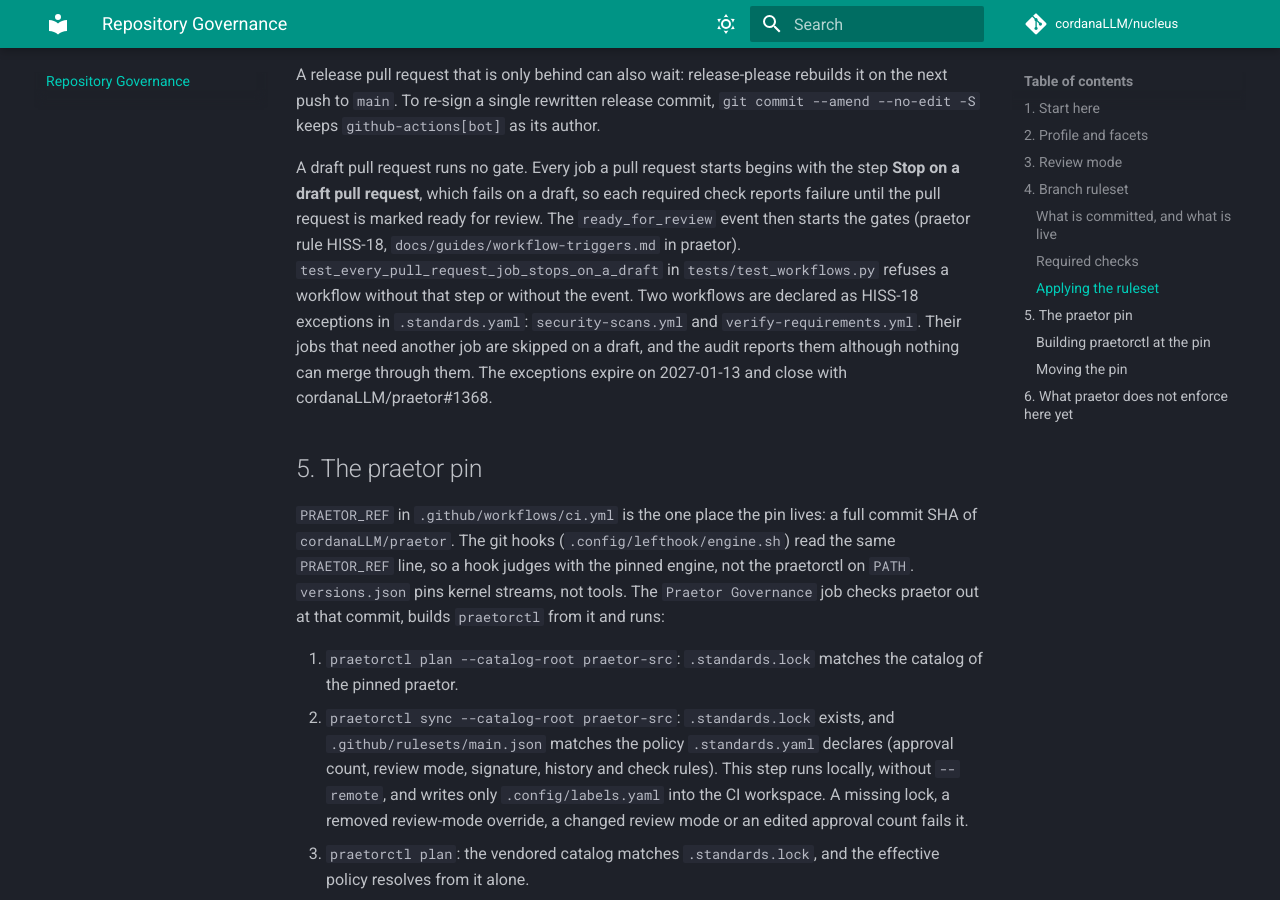
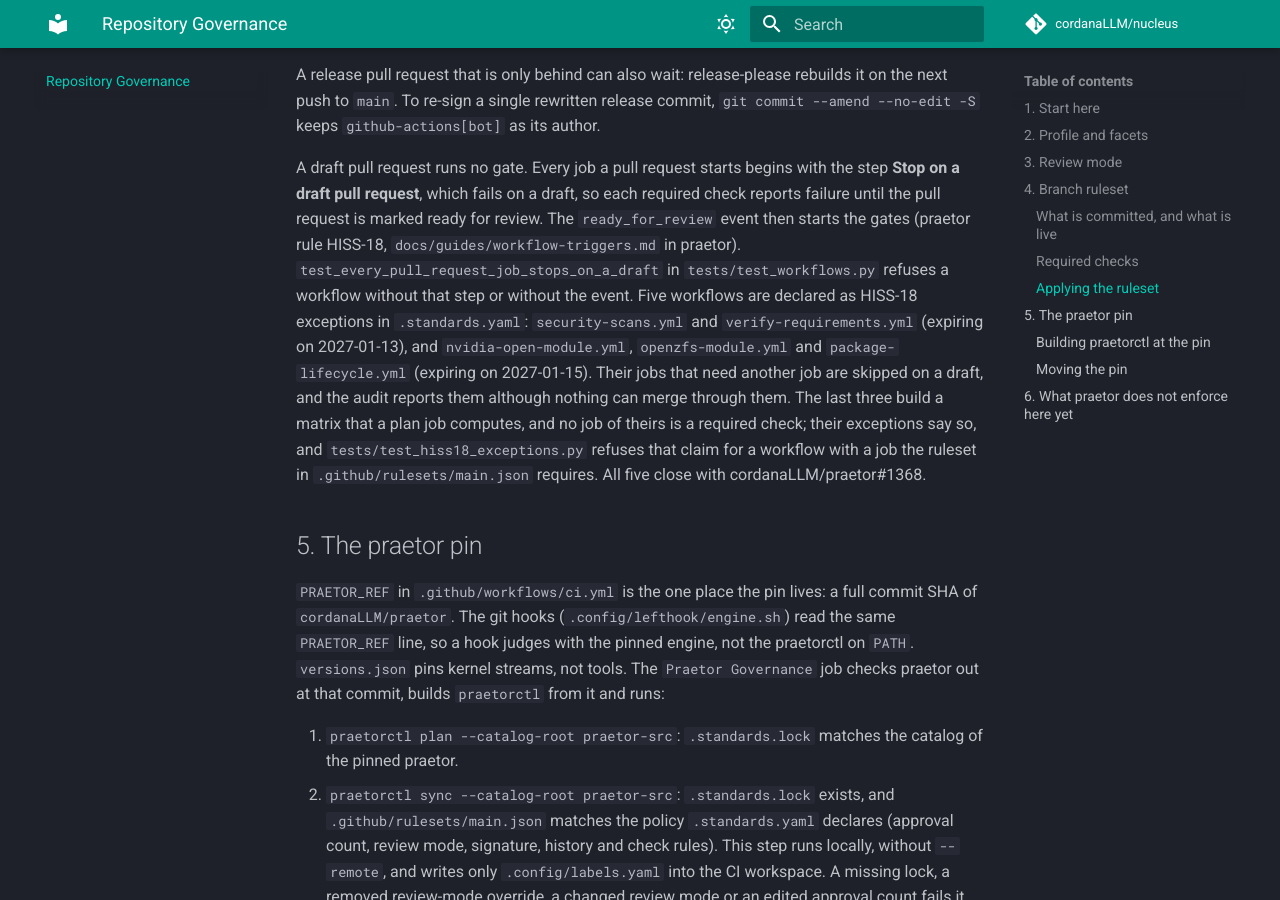
Before and after one commit to cordanaLLM/nucleus, an MkDocs documentation site: the page built from docs/repository-governance.md, in a window 1280 px wide and 900 px high, scrolled down 6027 px. Built offline with MkDocs 1.6.1 and Material for MkDocs 9.7.7, drawn with Linux system fonts in a browser that asks for light colours; comment, search, counter and statistics services are not loaded.

Commit message:
chore(ci): except the plan-matrix workflows from HISS-18 until praetor#1368 (#203)
* chore(ci): except the plan-matrix workflows from HISS-18 until praetor#1368

The audit reports nvidia-open-module.yml, openzfs-module.yml and
package-lifecycle.yml because their matrix job needs a plan job that
stops on a draft, so the matrix job is skipped there. Every job begins
with the draft step and none is a required check, so nothing merges
through the skip; the matrix needs the plan, so the need stays.

Declare category A exceptions for 90 days from 2026-10-18, as for
security-scans.yml and verify-requirements.yml. Their reason states
that no job is required, and tests/test_hiss18_exceptions.py refuses
that claim for a workflow whose job the main ruleset requires.

Closes #202

* fix(ci): end the plan-matrix exceptions within 90 days of the UTC date

The manifest check reads today in UTC, 2026-10-17, so the latest
expiry it accepts is 2027-01-15.

Refs #202

Signed-off-by: lusoris <lusoris@proton.me>

```diff
--- a/docs/repository-governance.md
+++ b/docs/repository-governance.md
@@ -225,10 +225,14 @@
 until the pull request is marked ready for review. The `ready_for_review` event then starts the
 gates (praetor rule HISS-18, `docs/guides/workflow-triggers.md` in praetor).
 `test_every_pull_request_job_stops_on_a_draft` in `tests/test_workflows.py` refuses a workflow
-without that step or without the event. Two workflows are declared as HISS-18 exceptions in
-`.standards.yaml`: `security-scans.yml` and `verify-requirements.yml`. Their jobs that need
-another job are skipped on a draft, and the audit reports them although nothing can merge
-through them. The exceptions expire on 2027-01-13 and close with cordanaLLM/praetor#1368.
+without that step or without the event. Five workflows are declared as HISS-18 exceptions in
+`.standards.yaml`: `security-scans.yml` and `verify-requirements.yml` (expiring on 2027-01-13),
+and `nvidia-open-module.yml`, `openzfs-module.yml` and `package-lifecycle.yml` (expiring on
+2027-01-15). Their jobs that need another job are skipped on a draft, and the audit reports them
+although nothing can merge through them. The last three build a matrix that a plan job computes,
+and no job of theirs is a required check; their exceptions say so, and
+`tests/test_hiss18_exceptions.py` refuses that claim for a workflow with a job the ruleset in
+`.github/rulesets/main.json` requires. All five close with cordanaLLM/praetor#1368.
 
 ## 5. The praetor pin
 
```
Also changed, not shown: .standards.yaml (+21 -0 lines), 1 other file.
